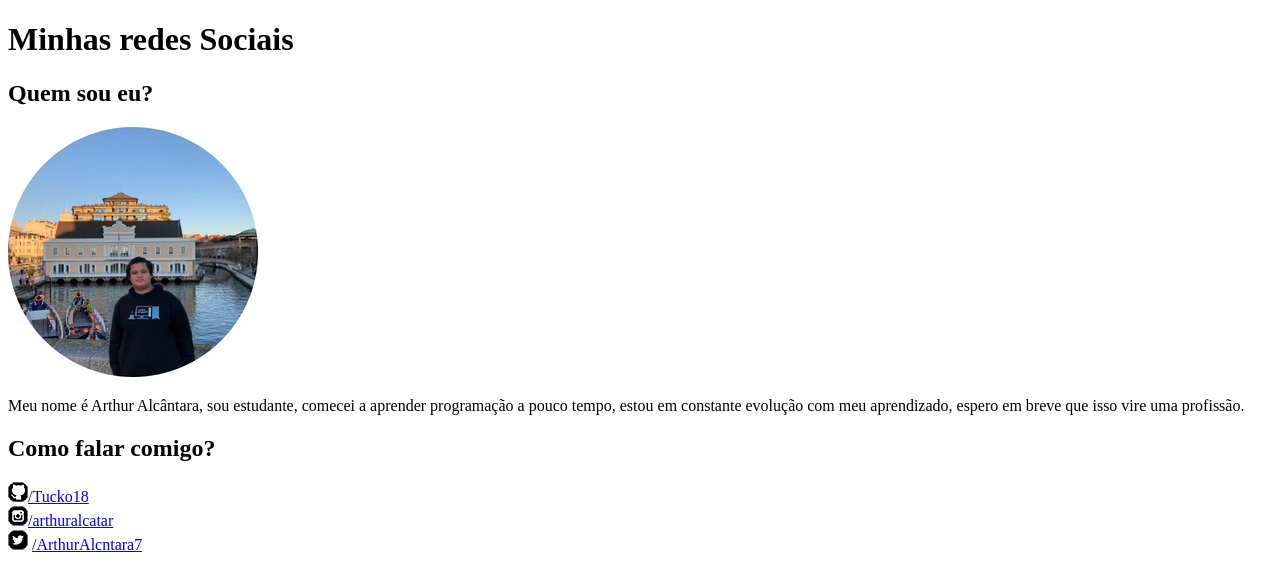
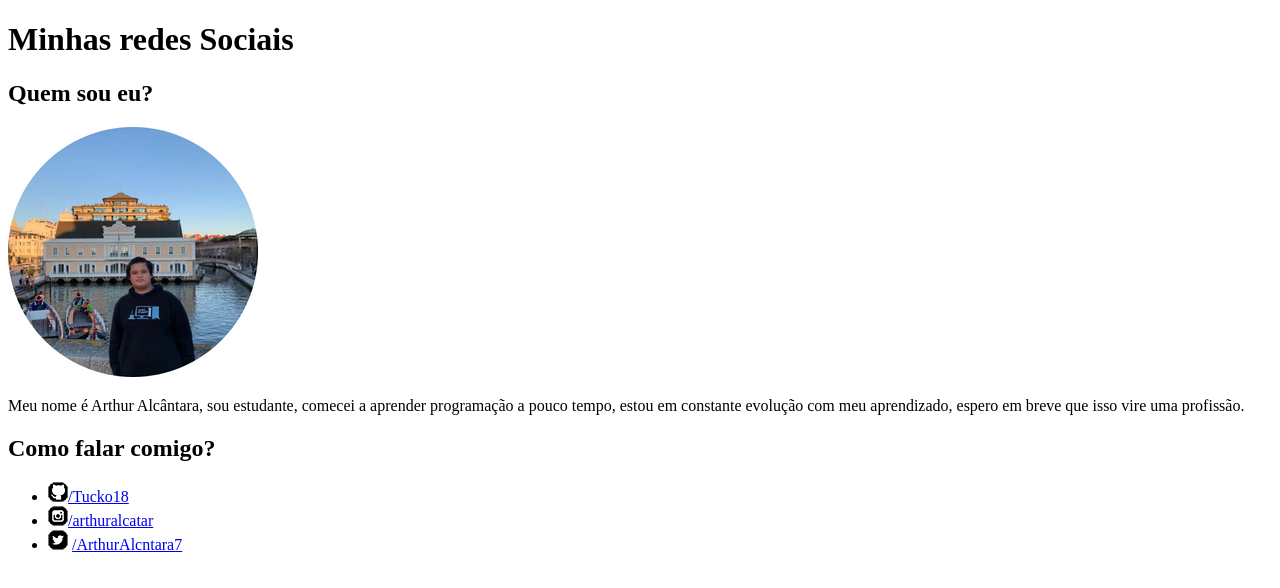
Before and after one commit to Tucko18/Desafios-HTML-CSS, a plain HTML site: page d005/index.html in a window 1280 px wide. Drawn offline with Linux system fonts and the light colour scheme.

Commit message:
Update index.html

```diff
--- a/d005/index.html
+++ b/d005/index.html
@@ -16,10 +16,12 @@
     <p>Meu nome é Arthur Alcântara, sou estudante, comecei a aprender programação a pouco tempo, estou em constante evolução com meu aprendizado, espero em breve que isso vire uma profissão.</p>
 
     <h2>Como falar comigo?</h2>
-    <p><img src="icone-github.png" alt="icone github"><a href="https://github.com/Tucko18">/Tucko18</a> <br>
-     <img src="icone-instagram.png" alt="icone instagram"><a href="https://www.instagram.com/arthuralcatar/">/arthuralcatar</a> <br>
-     <img src="icone-twitter.png" alt="icone twitter"> <a href="https://twitter.com/ArthurAlcntara7">/ArthurAlcntara7</a>
 
-    </p>
+    <ul>
+        <li><img src="icone-github.png" alt="icone github"><a href="https://github.com/Tucko18">/Tucko18</a></li>
+         <li><img src="icone-instagram.png" alt="icone instagram"><a href="https://www.instagram.com/arthuralcatar/">/arthuralcatar</a> </li>
+         <li><img src="icone-twitter.png" alt="icone twitter"> <a href="https://twitter.com/ArthurAlcntara7">/ArthurAlcntara7</a></li>
+    </ul>
+
 </body>
 </html>
```
